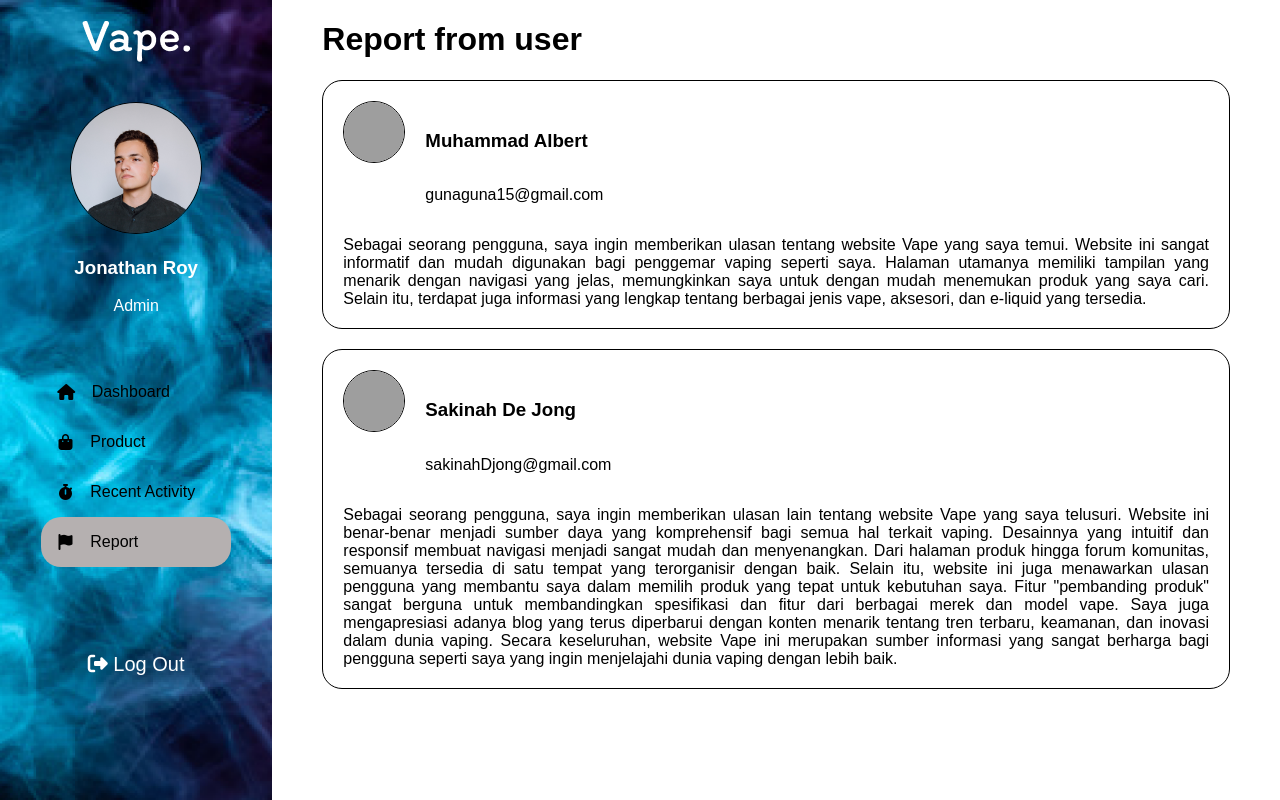
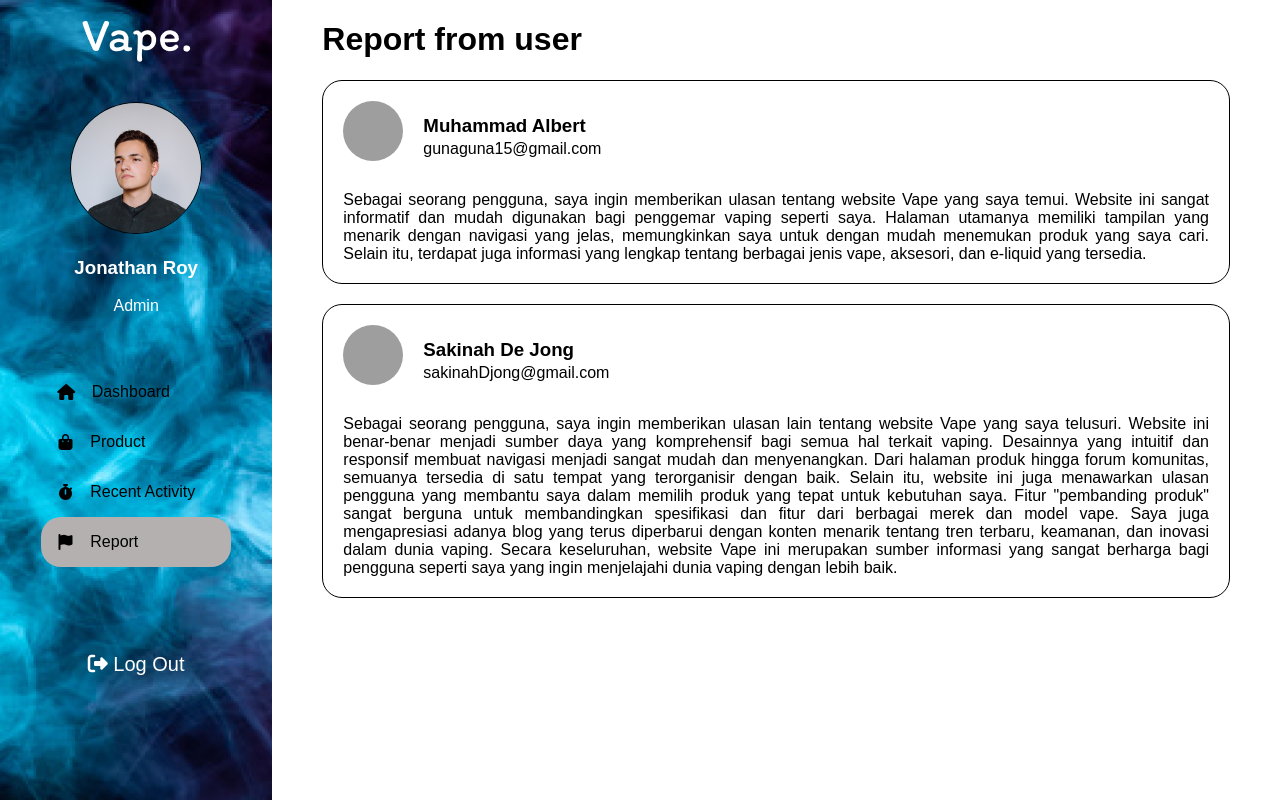
Before and after one commit to Albertna16/Final-Project-Pemweb, a PHP site: page /admin-report.php in a window 1280 px wide. Run offline with PHP 8.4, Linux system fonts and the light colour scheme; some libraries are stand-ins or nearby versions; grey boxes are pictures that could not be loaded.

Commit message:
Update admin-report.css

```diff
--- a/Final Project/admin/css/admin-report.css
+++ b/Final Project/admin/css/admin-report.css
@@ -124,14 +124,18 @@ body {
     width: 60px;
     height: 60px;
     border-radius: 50%;
-    border: 1px solid #000000;
+    border: 1px transparent #000000;
     margin: 20px;
 }
 
 .container-main .report1 .data-report .nama-report {
     display: flex;
     flex-direction: column;
-    margin-top: 30px;
+    margin-top: 15px;
+}
+
+.container-main .report1 .data-report .nama-report p{
+    margin-top: -15px;
 }
 
 .container-main .report1 .isi-report {
@@ -140,7 +144,5 @@ body {
 
 .container-main .report1 .isi-report p {
     text-align: justify;
-    margin-left: 20px;
-    margin-right: 20px;
-    margin-bottom: 20px;
+    margin: 10px 20px 20px 20px;
 }
```
